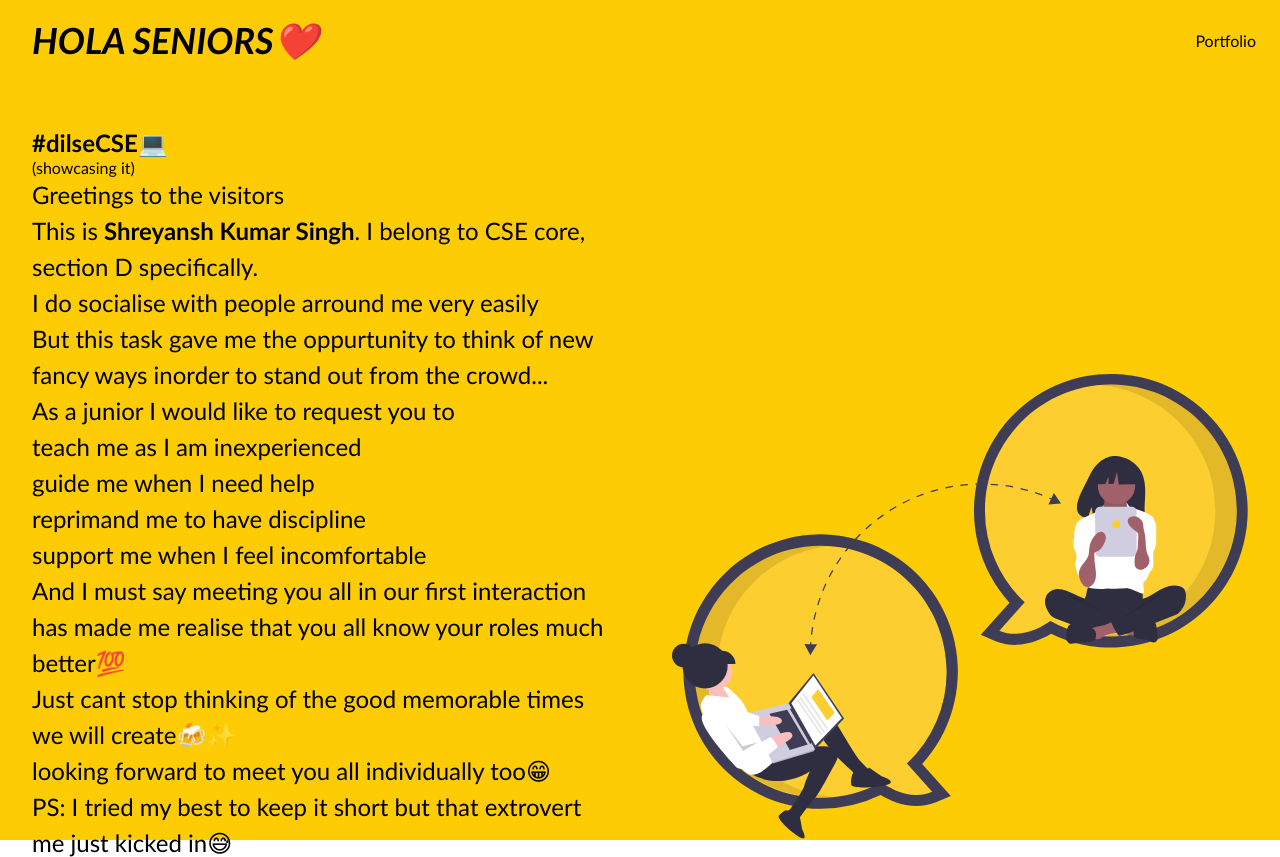
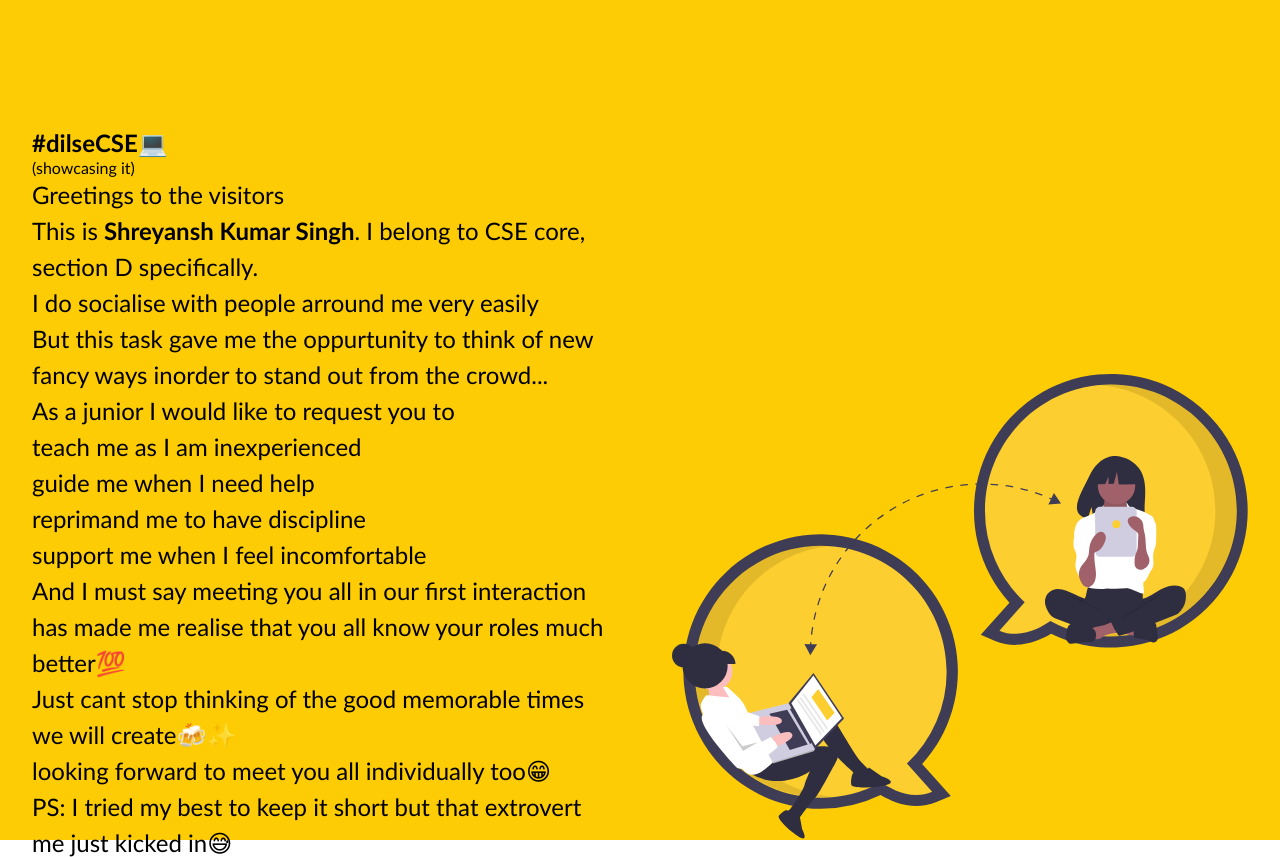
Before and after one commit to ShreyanshSingh2508/intro1.github.io, a plain HTML site: page index.html in a window 1280 px wide. Shown: the top 857 px of the page. Drawn offline with Linux system fonts and the light colour scheme.

Commit message:
Update index.html

```diff
--- a/index.html
+++ b/index.html
@@ -8,10 +8,7 @@
   </head>
   <body>
     <nav>
-      <div class="logo"><h1>HOLA SENIORS❤️</h1></div>
-      <div class="nav-items">
-        <a href="https://shreyanshsingh2508.github.io/myportfolio/">Portfolio</a>
-      </div>
+
     </nav>
     <section class="hero">
       <div class="hero-container">
```
